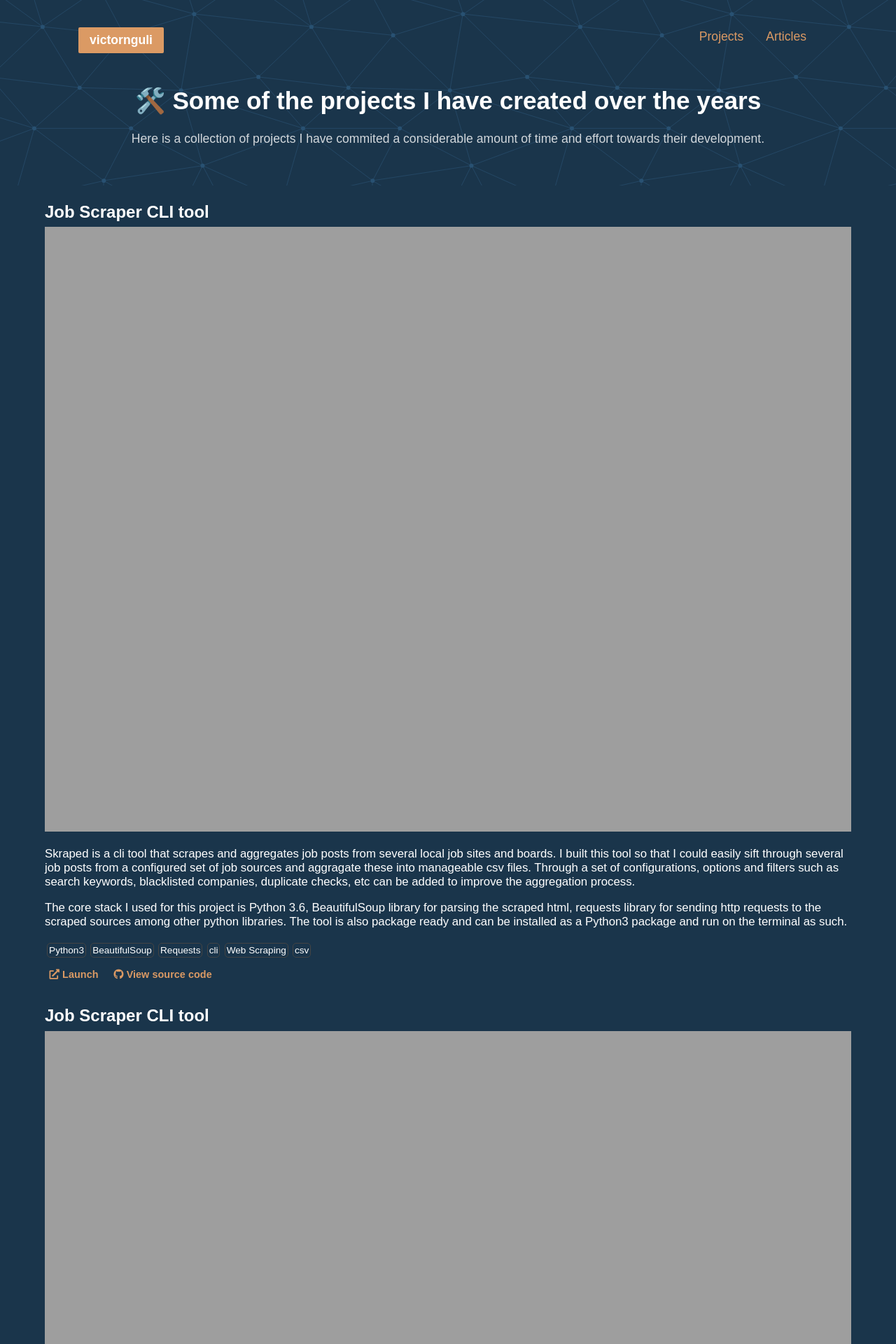
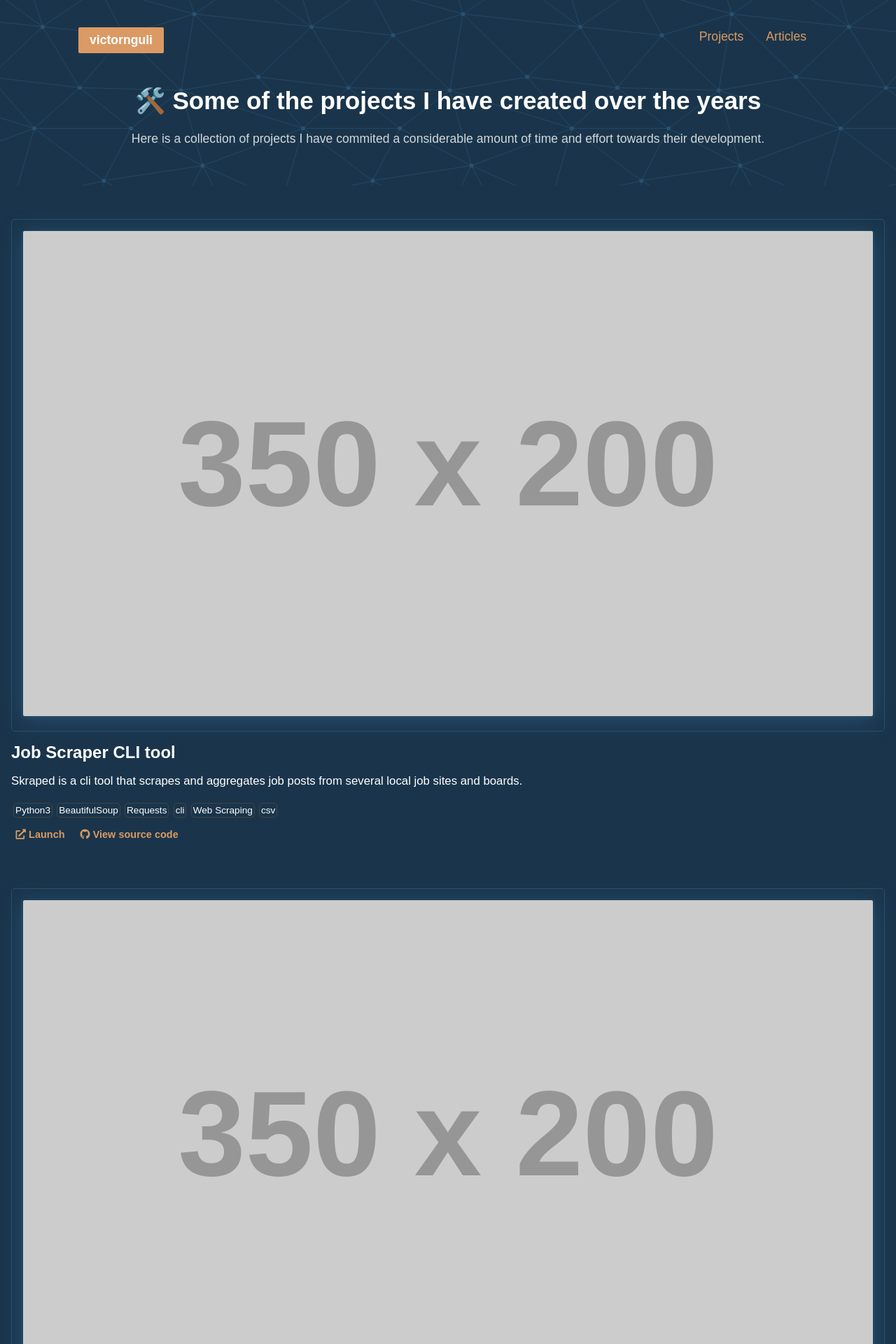
Before and after one commit to Victornguli/victornjoseph.com, a Jekyll site: the page built from projects.md, in a window 1280 px wide. Shown: the top 1920 px of the page at 70% size. Built offline with Jekyll 4.4.1, drawn with Linux system fonts in a browser that asks for light colours; nearby versions of some CDN libraries; some of the changed text lies outside the part shown.

Commit message:
add projects mobile layout

```diff
--- a/_layouts/projects.html
+++ b/_layouts/projects.html
@@ -4,27 +4,18 @@
 <div class="projects">
     <!-- Projects List -->
     <div class="project-list">
-        <h4 class="project-title">
-            Job Scraper CLI tool
-        </h4>
         <div class="project-item card">
             <div class="img-container">
-                <img src="https://www.victornguli.me/img/jobbie.png" alt="Skraper" class="project-img">
+                <img src="https://fakeimg.pl/350x200/?text=Hello" alt="Skraper" class="project-img">
             </div>
             <div class="details">
+                <h4 class="project-title">
+                    Job Scraper CLI tool
+                </h4>
                 <div class="description">
                     <p>
                         Skraped is a cli tool that scrapes and aggregates job posts from several
-                        local job sites and boards. I built this tool so that I could easily sift through
-                        several job posts from a configured set of job sources and aggragate these into manageable csv
-                        files. Through a set of configurations, options and filters such as search keywords, blacklisted
-                        companies, duplicate checks, etc can be added to improve the aggregation process.
-                    </p>
-                    <p>
-                        The core stack I used for this project is Python 3.6, BeautifulSoup library for parsing the
-                        scraped html, requests library for sending http requests to the scraped sources among other
-                        python libraries. The tool is also package ready and can be installed as a Python3 package and
-                        run on the terminal as such.
+                        local job sites and boards.
                     </p>
                 </div>
                 <ul class="tech">
@@ -46,21 +37,18 @@
             </div>
         </div>
 
-        <h4 class="project-title">
-            Job Scraper CLI tool
-        </h4>
         <div class="project-item card">
             <div class="img-container">
-                <img src="https://www.victornguli.me/img/jobbie.png" alt="Skraper" class="project-img">
+                <img src="https://fakeimg.pl/350x200/?text=Hello" alt="Skraper" class="project-img">
             </div>
             <div class="details">
+                <h4 class="project-title">
+                    Job Scraper CLI tool
+                </h4>
                 <div class="description">
                     <p>
                         Skraped is a cli tool that scrapes and aggregates job posts from several
-                        local job sites and boards. I built this tool so that I could easily sift through
-                        several job posts from a configured set of job sources and aggragate these into manageable csv
-                        files. Through a set of configurations, options and filters such as search keywords, blacklisted
-                        companies, duplicate checks, etc can be added to improve the aggregation process.
+                        local job sites and boards.
                     </p>
                 </div>
                 <ul class="tech">
@@ -81,7 +69,6 @@
                 </div>
             </div>
         </div>
-
         <!-- <div class="project-item card">
             <div class="img-container">
                 <img src="https://www.victornguli.me/img/jobbie.png" alt="Skraper" class="project-img">
--- a/_sass/_projects.scss
+++ b/_sass/_projects.scss
@@ -1,35 +1,34 @@
 .projects {
-    margin: 1.5rem 0rem 1.5rem 0rem;
+    margin: 2rem 0rem 1.5rem 0rem;
 
     .project-list {
-        width: 90%;
-        margin: auto;
-
-        .project-title {
-            margin: 0rem 0rem 0.45rem 0rem;
-            font-size: 1.5rem;
-            font-weight: 600;
-        }
 
         .project-item {
+            padding: 1rem;
             margin-bottom: 2rem;
             width: 100%;
 
-            .project-img {
-                height: 100%;
-                width: 100%;
-                // border-radius: 10px;
+            .img-container {
+                border-radius: 5px;
+                padding: 1rem;
+                border: 1px solid #285172;
+
+                .project-img {
+                    width: 100%;
+                    border-radius: 2px;
+                    // box-shadow: 0 1px 5px 0 #285172, 0 2px 20px 0 $light-background;
+                    box-shadow: 0 1px 5px #285172, 0 5px 30px #285172;
+                    &:hover {
+                        @include easeOut();
+                    }
+                }
             }
 
             .details {
-                h4 {
-                    margin: 0rem 0rem 0.45rem 0rem;
+                .project-title {
+                    margin: 1rem 0rem 0.45rem 0rem;
                     font-size: 1.5rem;
                     font-weight: 600;
-
-                    a {
-                        color: $secondary-color;
-                    }
                 }
 
                 .description {
@@ -102,11 +101,6 @@
                 border-radius: 10px;
             }
 
-            // &:hover {
-            //     box-shadow: 0 2px 8px 0 rgba(0, 0, 0, 0.2), 0 2px 20px 0 rgba(255, 255, 255, 0.19);
-            //     @include easeOut();
-            // }
-
         }
 
     }
```
